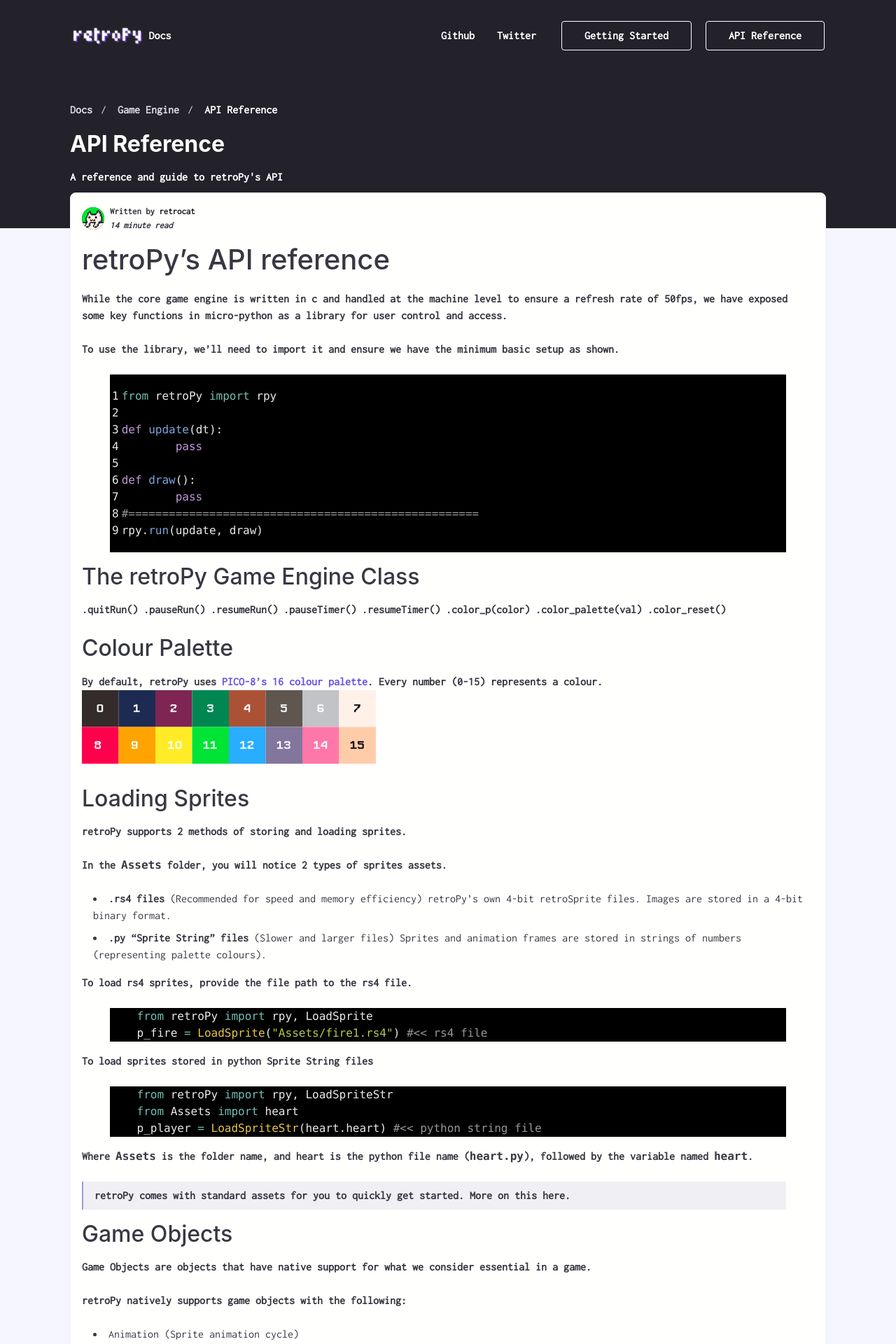
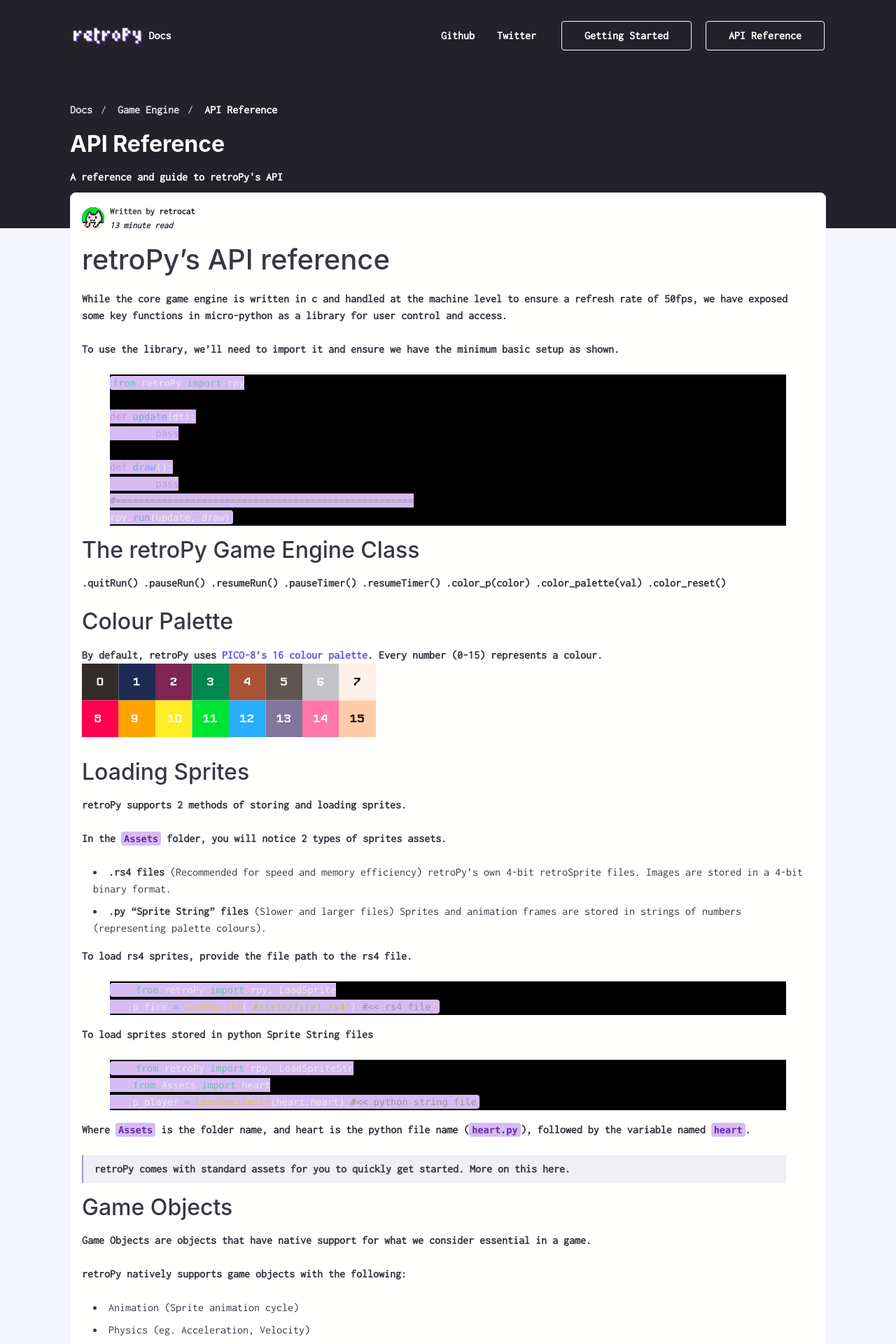
Before and after one commit to respawnin/retropy-docs, a Jekyll site: the page built from _posts/Game Engine/2023-08-30-api-reference.md, in a window 1280 px wide. Shown: the top 1920 px of the page at 70% size. Built offline with Jekyll 4.4.1, drawn with Linux system fonts in a browser that asks for light colours; nearby versions of some CDN libraries; some web fonts are replaced; comment, search, counter and statistics services are not loaded; some of the changed text lies outside the part shown.

```diff
--- a/_posts/Game Engine/2023-08-30-api-reference.md
+++ b/_posts/Game Engine/2023-08-30-api-reference.md
@@ -13,7 +13,7 @@ While the core game engine is written in c and handled at the machine level to e
 
 To use the library, we'll need to import it and ensure we have the minimum basic setup as shown.
 
-{% highlight python linenos %}
+{% highlight python %}
 
 from retroPy import rpy
 
@@ -101,7 +101,7 @@ As an example, let's create a cat character and get it to appear in the bottom-l
 {% endhighlight %}
 We'll place that line into the basic setup like so.
 
-{% highlight python linenos %}
+{% highlight python  %}
 
 from retroPy import rpy, gameObj LoadSpriteStr
 from Assets import cat
@@ -138,35 +138,37 @@ You should see the cat on the screen with an idle animation like so.
 
 Example:
 {% highlight python  %}
-player.pos(0,0) #set the player position to coordinates (0,0)
+    #set the player position to coordinates (0,0)
+    player.pos(0,0)
 {% endhighlight %}
 alternatively,
 {% highlight python  %}
-player.pos_x = 0
-player.pos_y = 0
+    player.pos_x = 0
+    player.pos_y = 0
 {% endhighlight %}
 **mid_x, mid_y, bot_x, bot_y**
 *Get/Set the middle (center point) or bottom (bottom right) position of the game object*
 
 Example:
 {% highlight python  %}
-player.mid_x = 7
-player.mid_y = 7
+    player.mid_x = 7
+    player.mid_y = 7
 
-player.bot_x = 15
-player.bot_y = 15
+    player.bot_x = 15
+    player.bot_y = 15
 {% endhighlight %}
 **speed(speed_x, speed_y), speed_x, speed_y**
 *Get/Set the speed (pixels per second) of the game object along the x and y axis*
 
 Example:
 {% highlight python  %}
-player.speed(20,0)	#move the player to the right at a speed of 20
+    #move the player to the right at a speed of 20
+    player.speed(20,0)
 {% endhighlight %}
 Alternatively,
 {% highlight python  %}
-player.speed_x = 20
-player.speed_y = 0
+    player.speed_x = 20
+    player.speed_y = 0
 {% endhighlight %}
 
 **acc(acc_x, acc_y), acc_x, acc_y**
@@ -174,12 +176,13 @@ player.speed_y = 0
 
 Example:
 {% highlight python  %}
-player.acc(0,-10) #set an upward acceleration of 10
+    #set an upward acceleration of 10
+    player.acc(0,-10)
 {% endhighlight %}
 Alternatively,
 {% highlight python  %}
-player.acc_x = 0
-player.acc_y = -10
+    player.acc_x = 0
+    player.acc_y = -10
 {% endhighlight %}
 
 **.dist(gameObj)**
@@ -187,16 +190,16 @@ player.acc_y = -10
 
 Example:
 {% highlight python  %}
-cat.dist(food)
+    cat.dist(food)
 {% endhighlight %}
 **.moveTowards(x, y, speed, dt)**
 *Move game object to a given coordinate at a given speed.*
 
 Example:
 {% highlight python  %}
-def update(dt):
-    cat.moveTowards(food.pos_x, food.pos_y, 20, dt)
-    pass
+    def update(dt):
+        cat.moveTowards(food.pos_x, food.pos_y, 20, dt)
+        pass
 {% endhighlight %}
 
 **.bound(xmin, xmax, ymin, ymax)**
@@ -213,8 +216,8 @@ These are especially useful for changing sprite properties on the fly.
 
 Example:
 {% highlight python  %}
-if rpy.btnADown():
-    cat.sprite(p_cat_attack, 200)
+    if rpy.btnADown():
+        cat.sprite(p_cat_attack, 200)
 {% endhighlight %}
 
 
@@ -233,15 +236,15 @@ Flip Options:
  - 3 : flip sprite both horizontally and vertically
 
 Example use: Changing player walking direction, without needing separate sprites for each direction.
-{% highlight python linenos %}
-if rpy.btnRightDown():
-    cat.sprite(p_cat_run,200)
-    cat.speed_x = 30
-    cat.flip(0) #no flip. cat sprite is already facing right
-if rpy.btnLeftDown():
-    cat.sprite(p_cat_run,200)
-    cat.speed_x = -30
-    cat.flip(1) #flip sprite horizontally. In this case, from right to left
+{% highlight python  %}
+    if rpy.btnRightDown():
+        cat.sprite(p_cat_run,200)
+        cat.speed_x = 30
+        cat.flip(0) #no flip. cat sprite is already facing right
+    if rpy.btnLeftDown():
+        cat.sprite(p_cat_run,200)
+        cat.speed_x = -30
+        cat.flip(1) #flip sprite horizontally. In this case, from right to left
 {% endhighlight %}
 
 
@@ -348,6 +351,7 @@ Example:
 {% endhighlight %}
 
 **Full list below.**
+
 To get the button **Down** state, check the corresponding buttons in the update loop.
 
 **Directional Buttons:**
--- a/_scss/_codes.scss
+++ b/_scss/_codes.scss
@@ -4,7 +4,7 @@ code {
   @include label-variant($code-color, lighten($code-color, 42.5%));
   font-size: 85%;
 }
-
+/*
 .code {
   border-radius: $border-radius;
   color: $body-font-color;
@@ -29,3 +29,4 @@ code {
     width: 100%;
   }
 }
+*/
--- a/css/styles.scss
+++ b/css/styles.scss
@@ -14,7 +14,7 @@
 // Elements
 @import "../_scss/typography";
 @import "../_scss/buttons";
-/*@import "../_scss/codes";*/
+@import "../_scss/codes";
 @import "../_scss/media";
 
 // Layout
```
